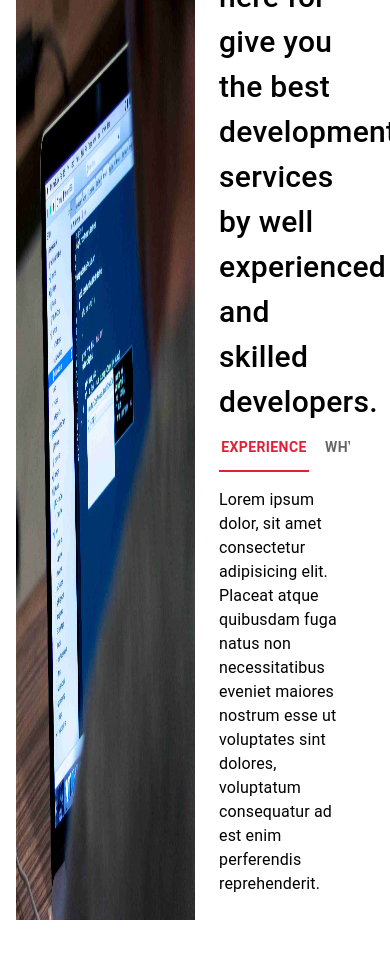
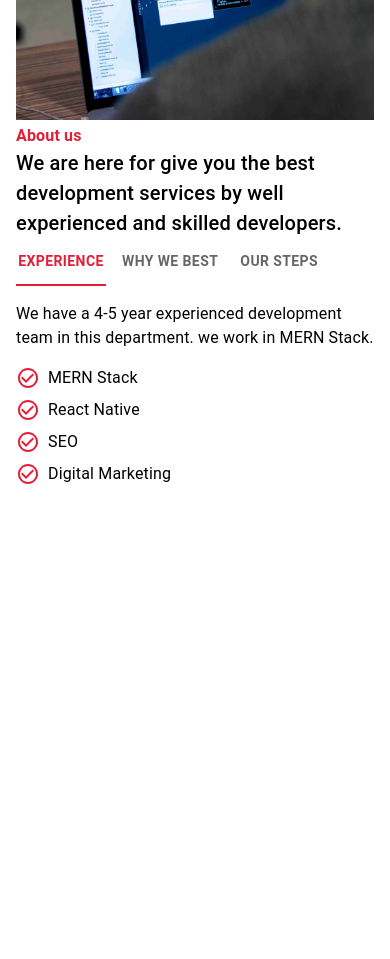
Before and after one commit to checkiamsiam/biswas-company-site-starter, a Next.js app in the folder biswas/: page / in a window 390 px wide. Shown: the part 2220-3179 px from the top of the page. After the commit the page ends 2746 px from the top, so only its background shows below. Built offline with nearby package versions, Linux system fonts and the light colour scheme.

Commit message:
about complete and responsive

```diff
--- a/biswas/components/Home/HomeAbout.js
+++ b/biswas/components/Home/HomeAbout.js
@@ -1,7 +1,8 @@
-import { Box, Container, Stack, Tab, Tabs, Typography, useTheme } from "@mui/material";
+import { Box, Container, Grid, List, ListItem, ListItemIcon, ListItemText, Stack, Tab, Tabs, Typography, useTheme } from "@mui/material";
 import { TabContext, TabList, TabPanel } from "@mui/lab";
 import aboutImage from "../../assets/images/StockSnap_MJZPCHLERD-compressed.jpg";
 import Image from "next/image";
+import CheckCircleOutlineIcon from "@mui/icons-material/CheckCircleOutline";
 import { useState } from "react";
 
 const HomeAbout = () => {
@@ -13,15 +14,15 @@ const HomeAbout = () => {
 
   return (
     <Container maxWidth="xl" sx={{ my: 5 }}>
-      <Stack direction="row">
-        <Box width="50%">
+      <Stack direction={{ md: "row", xs: "column" }}>
+        <Box width={{ md: "50%", xs: "100%" }}>
           <Image style={{ width: "100%", height: "100%" }} src={aboutImage} alt="coding on laptop" />
         </Box>
-        <Box width="50%" padding={3}>
+        <Box width={{ md: "50%", xs: "100%" }} padding={{ md: 3, xs: 0 }}>
           <Typography color={theme.palette.secondary.main} fontWeight={600}>
             About us
           </Typography>
-          <Typography fontSize={30} fontWeight={500}>
+          <Typography fontSize={{ md: 30, xs: 20 }} fontWeight={500}>
             We are here for give you the best development services by well experienced and skilled developers.
           </Typography>
           <TabContext value={tabValue}>
@@ -30,13 +31,95 @@ const HomeAbout = () => {
               <Tab value="2" sx={{ fontWeight: 600, padding: 0, marginRight: 2 }} label="Why We Best" />
               <Tab value="3" sx={{ fontWeight: 600, padding: 0, marginRight: 2 }} label="Our Steps" />
             </TabList>
-            <TabPanel value="1"  sx={{padding: "0px" , marginTop: 2}}>
+            <TabPanel value="1" sx={{ padding: "0px", marginTop: 2 }}>
+              <Typography>We have a 4-5 year experienced development team in this department. we work in MERN Stack.</Typography>
+              <Grid container sx={{ marginTop: 2 }} rowGap={1}>
+                <Grid item xs={12} md={6}>
+                  <Stack direction="row" spacing={1} alignItems="center">
+                    <CheckCircleOutlineIcon sx={{ color: theme.palette.secondary.main }} />
+                    <Typography>MERN Stack</Typography>
+                  </Stack>
+                </Grid>
+                <Grid item xs={12} md={6}>
+                  <Stack direction="row" spacing={1} alignItems="center">
+                    <CheckCircleOutlineIcon sx={{ color: theme.palette.secondary.main }} />
+                    <Typography>React Native</Typography>
+                  </Stack>
+                </Grid>
+                <Grid item xs={12} md={6}>
+                  <Stack direction="row" spacing={1} alignItems="center">
+                    <CheckCircleOutlineIcon sx={{ color: theme.palette.secondary.main }} />
+                    <Typography>SEO</Typography>
+                  </Stack>
+                </Grid>
+                <Grid item xs={12} md={6}>
+                  <Stack direction="row" spacing={1} alignItems="center">
+                    <CheckCircleOutlineIcon sx={{ color: theme.palette.secondary.main }} />
+                    <Typography>Digital Marketing</Typography>
+                  </Stack>
+                </Grid>
+              </Grid>
+            </TabPanel>
+            <TabPanel value="2" sx={{ padding: "0px", marginTop: 2 }}>
               <Typography>
-              Lorem ipsum dolor, sit amet consectetur adipisicing elit. Placeat atque quibusdam fuga natus non necessitatibus eveniet maiores nostrum esse ut voluptates sint dolores, voluptatum consequatur ad est enim perferendis reprehenderit.
+                We offer you a friendly development experienced and we build your website very carefully thats you mark us best.
               </Typography>
+              <Grid container sx={{ marginTop: 2 }} rowGap={1}>
+                <Grid item xs={12} md={6}>
+                  <Stack direction="row" spacing={1} alignItems="center">
+                    <CheckCircleOutlineIcon sx={{ color: theme.palette.secondary.main }} />
+                    <Typography>Trusted Team</Typography>
+                  </Stack>
+                </Grid>
+                <Grid item xs={12} md={6}>
+                  <Stack direction="row" spacing={1} alignItems="center">
+                    <CheckCircleOutlineIcon sx={{ color: theme.palette.secondary.main }} />
+                    <Typography>Friendly Support</Typography>
+                  </Stack>
+                </Grid>
+                <Grid item xs={12} md={6}>
+                  <Stack direction="row" spacing={1} alignItems="center">
+                    <CheckCircleOutlineIcon sx={{ color: theme.palette.secondary.main }} />
+                    <Typography>WBI (Work By Instruction Service)</Typography>
+                  </Stack>
+                </Grid>
+                <Grid item xs={12} md={6}>
+                  <Stack direction="row" spacing={1} alignItems="center">
+                    <CheckCircleOutlineIcon sx={{ color: theme.palette.secondary.main }} />
+                    <Typography>On Filed Experienced</Typography>
+                  </Stack>
+                </Grid>
+              </Grid>
             </TabPanel>
-            <TabPanel value="2">sdf</TabPanel>
-            <TabPanel value="3">sdf</TabPanel>
+            <TabPanel value="3" sx={{ padding: "0px", marginTop: 2 }}>
+              <Typography>We have a team of many varius kind of technology specialist. our engineers work perfectly in there own field.</Typography>
+              <Grid container sx={{ marginTop: 2 }} rowGap={1}>
+                <Grid item xs={12} md={6}>
+                  <Stack direction="row" spacing={1} alignItems="center">
+                    <CheckCircleOutlineIcon sx={{ color: theme.palette.secondary.main }} />
+                    <Typography>Work Planing</Typography>
+                  </Stack>
+                </Grid>
+                <Grid item xs={12} md={6}>
+                  <Stack direction="row" spacing={1} alignItems="center">
+                    <CheckCircleOutlineIcon sx={{ color: theme.palette.secondary.main }} />
+                    <Typography>Daily Meeting</Typography>
+                  </Stack>
+                </Grid>
+                <Grid item xs={12} md={6}>
+                  <Stack direction="row" spacing={1} alignItems="center">
+                    <CheckCircleOutlineIcon sx={{ color: theme.palette.secondary.main }} />
+                    <Typography>Corrections</Typography>
+                  </Stack>
+                </Grid>
+                <Grid item xs={12} md={6}>
+                  <Stack direction="row" spacing={1} alignItems="center">
+                    <CheckCircleOutlineIcon sx={{ color: theme.palette.secondary.main }} />
+                    <Typography>Production</Typography>
+                  </Stack>
+                </Grid>
+              </Grid>
+            </TabPanel>
           </TabContext>
         </Box>
       </Stack>
```
